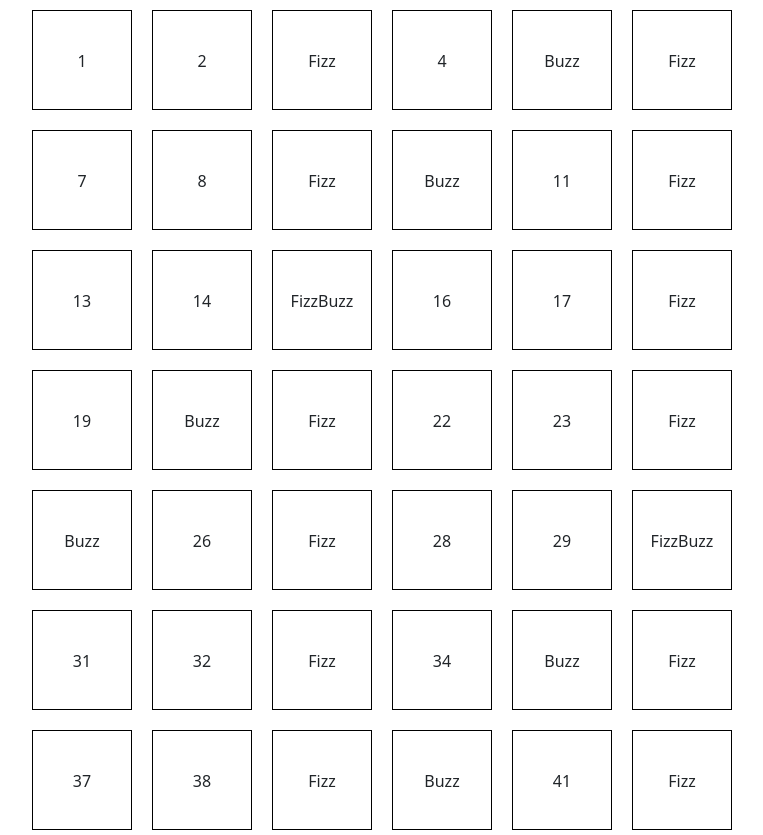
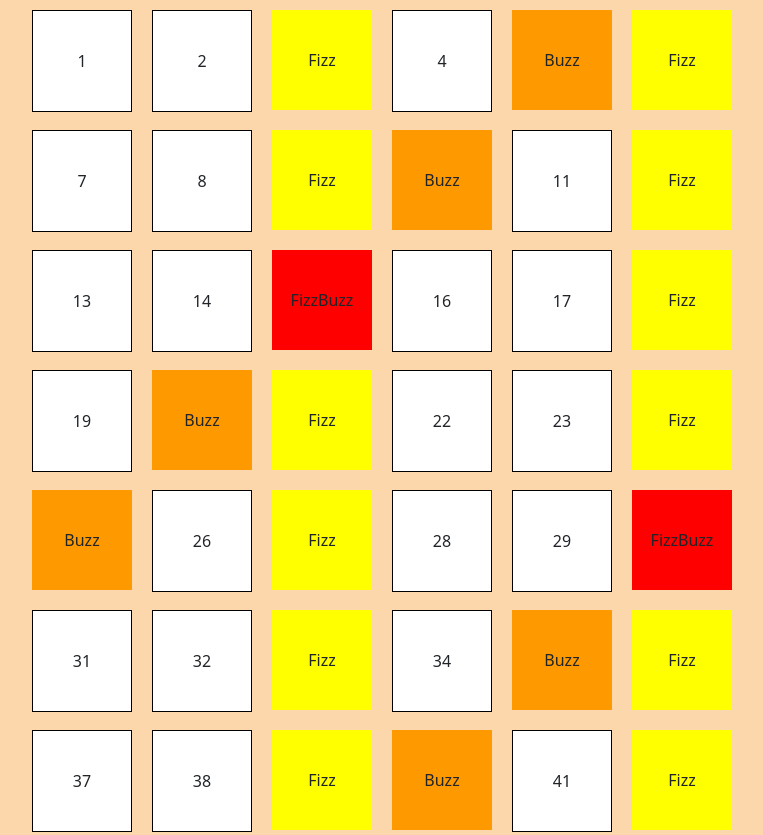
Before and after one commit to JennyPersichini/js-fizzbuzz, a plain HTML site: page index.html in a window 1280 px wide. Shown: the top 835 px of the page, without its empty margins (218-981 px from the left). Drawn offline with nearby package versions, Linux system fonts and the light colour scheme.

Commit message:
complete bonus

```diff
--- a/css/style.css
+++ b/css/style.css
@@ -2,6 +2,10 @@
     box-sizing: border-box;
     margin: 0;
     padding: 0;
+}
+
+body {
+    background-color: rgb(251, 215, 171);
 }
 
 .container {
@@ -16,7 +20,6 @@
     line-height: 100px;
     vertical-align: middle;
     margin: 10px;
-    border: 1px solid black;
 }
 
 .my-container {
@@ -31,3 +34,25 @@
 .wrap {
     flex-wrap: wrap;
 }
+
+/* BONUS:
+Aggiungere che quando stampo Fizz il quadratino è giallo,
+quando stampo Buzz il quadratino e arancione
+e quando inserisco il quadratino "FizzBuzz" questo è rosso. */
+
+.fizz {
+    background-color: yellow;
+}
+
+.buzz {
+    background-color: rgb(255, 153, 0);
+}
+
+.fizzBuzz {
+    background-color: red;
+}
+
+.defaultSquare {
+    border: 1px solid black;
+    background-color: white;
+}
--- a/main.js
+++ b/main.js
@@ -14,7 +14,7 @@ for (let i=1; i<=100; i++) {
 
     if (i % 15 == 0) {
         word = 'FizzBuzz';
-        squareClass = 'fizz-buzz'
+        squareClass = 'fizzBuzz'
         console.log(word);
     } else if (i % 5 == 0) {
         word = 'Buzz';
```
